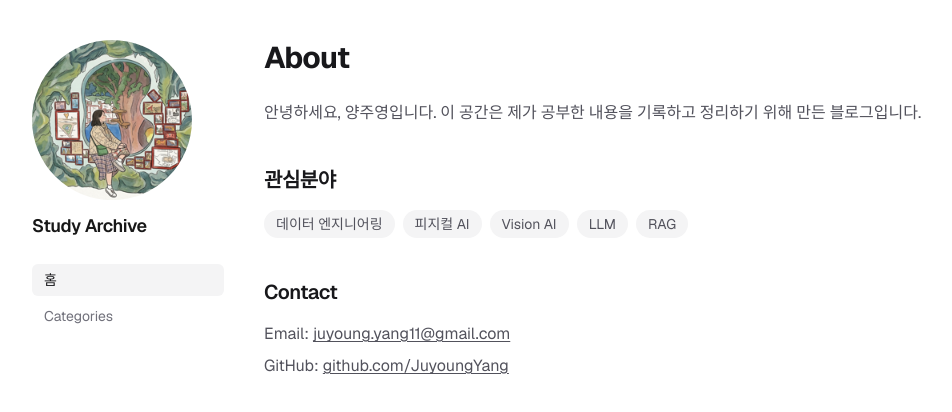
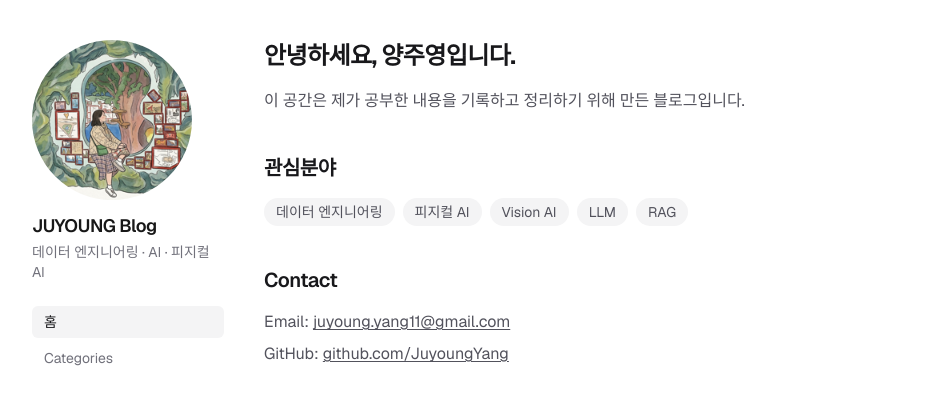
Before and after one commit to JuyoungYang/my-site, a Next.js app: page / in a window 1280 px wide. Shown: the top 412 px of the page, without its empty margins (120-1072 px from the left). Built offline with nearby package versions, Linux system fonts and the light colour scheme.

Commit message:
style: rename blog to JUYOUNG Blog, add sidebar tagline, drop About heading
Co-Authored-By: Claude Sonnet 5 <noreply@anthropic.com>

```diff
--- a/src/app/(blog)/page.tsx
+++ b/src/app/(blog)/page.tsx
@@ -3,11 +3,12 @@ const INTERESTS = ["데이터 엔지니어링", "피지컬 AI", "Vision AI", "LL
 export default function HomePage() {
   return (
     <article>
-      <h1 className="text-3xl font-bold tracking-tight text-zinc-900 dark:text-zinc-50">About</h1>
+      <h1 className="text-2xl font-bold tracking-tight text-zinc-900 dark:text-zinc-50">
+        안녕하세요, 양주영입니다.
+      </h1>
 
-      <p className="mt-6 leading-relaxed text-zinc-600 dark:text-zinc-400">
-        안녕하세요, 양주영입니다. 이 공간은 제가 공부한 내용을 기록하고 정리하기 위해 만든
-        블로그입니다.
+      <p className="mt-4 leading-relaxed text-zinc-600 dark:text-zinc-400">
+        이 공간은 제가 공부한 내용을 기록하고 정리하기 위해 만든 블로그입니다.
       </p>
 
       <h2 className="mt-10 text-xl font-semibold tracking-tight text-zinc-900 dark:text-zinc-50">
--- a/src/app/layout.tsx
+++ b/src/app/layout.tsx
@@ -13,7 +13,7 @@ const geistMono = Geist_Mono({
 });
 
 export const metadata: Metadata = {
-  title: "Study Archive",
+  title: "JUYOUNG Blog",
   description: "개발 공부 기록 블로그",
 };
 
--- a/src/components/blog/Sidebar.tsx
+++ b/src/components/blog/Sidebar.tsx
@@ -22,7 +22,12 @@ export function Sidebar() {
           height={160}
           className="h-40 w-40 rounded-full object-cover"
         />
-        <span className="text-lg font-semibold tracking-tight">Study Archive</span>
+        <span className="flex flex-col gap-0.5">
+          <span className="text-lg font-semibold tracking-tight">JUYOUNG Blog</span>
+          <span className="text-sm text-zinc-500 dark:text-zinc-400">
+            데이터 엔지니어링 · AI · 피지컬 AI
+          </span>
+        </span>
       </Link>
 
       <nav className="mt-6 flex flex-col gap-1">
```
